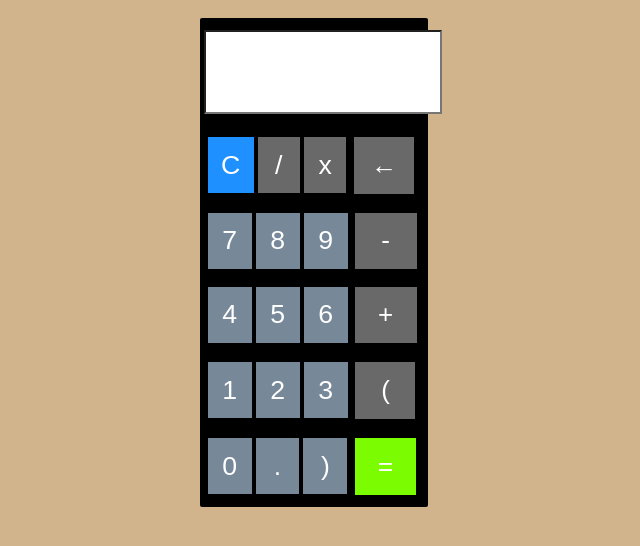
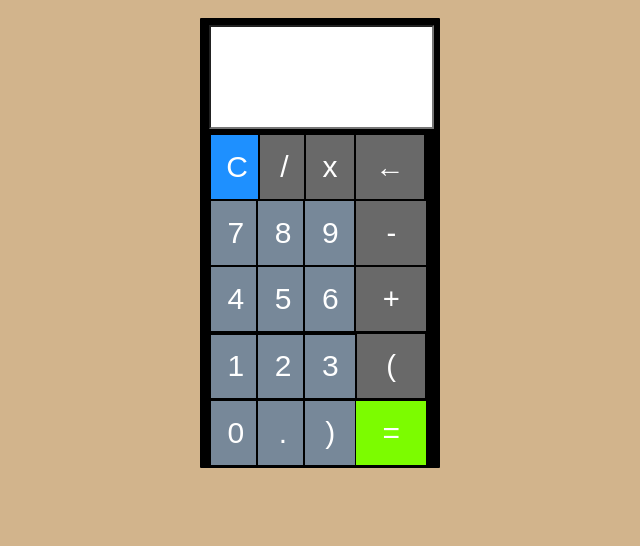
Before and after one commit to nikki30/Handling_HTML, a plain HTML site: page calc-second-stage.html in a window 1280 px wide. Shown: the whole page, without its empty margins (314-954 px from the left). Drawn offline with Linux system fonts and the light colour scheme.

Commit message:
Calc Second stage
Now without spaces between the keys

```diff
--- a/calc-second-stage.html
+++ b/calc-second-stage.html
@@ -1,3 +1,4 @@
+
 <html>
 <head>
 <title>HTML calculator</title>
@@ -8,15 +9,14 @@ body
 background-color:tan;
 }
 .zoom
-{zoom: 200%;
+{zoom: 225.25%;
 }
-
 .box
 {
 background-color:#000000;
-height:489px;
-width:228px;
-border-radius:2px;
+height:450px;
+width:240px;
+border-radius: 1px;
 position:relative;
 top:10px;
 left:40%;
@@ -24,20 +24,20 @@ left:40%;
 .keys
 {
 position:relative;
-top:33px;
+top:30px;
 text-align:right;
-left:0px;
+left:3px;
 }
 .display input
 {
 position:relative;
-left:2px;
-bottom:8px;
+left:7px;
+bottom:13px;
 height:35px;
 color:black;
 background-color:#FFFFFF;
-padding:40px;
-font-size:14.9px;
+padding:50px;
+font-size:12.1px;
 text-align:right;
 }
 .button.green
@@ -59,6 +59,8 @@ border-top:2px FF9933 solid;
 border:2px solid black;
 height: 30px;
 width:25px;
+margin-right: -3px;
+margin-bottom:-6px;
 }
 .button.grey
 {
@@ -70,6 +72,7 @@ font-size:13px;
 width:33px;
 height:30px;
 margin:1.5px;
+margin-bottom:-6px;
 }
 .button.greyy
 {
@@ -82,6 +85,8 @@ width:30px;
 text-align:center;
 margin:2.95px;
 height:28.5px;
+margin-bottom:-6px;
+
 }
 .button.greyo
 {
@@ -91,6 +96,8 @@ border-bottom:black 2px solid;
 border-top:2px FF9933 solid;
 width:23.19px;
 height: 30px;
+ margin-right: -3px;
+margin-bottom:-6px;
 }
 .button.greytwo
 {
@@ -100,6 +107,7 @@ border-bottom:black 2px solid;
 border-top:2px FF9933 solid;
 width:24px;
 height: 30px;
+ margin-right: -3px;
 }
 .button.greytwoo
 {
@@ -109,6 +117,9 @@ border-bottom:black 2px solid;
 border-top:2px FF9933 solid;
 width:23.959px;
 height:30px;
+ margin-right: -3px;
+margin-bottom:-100px;
+
 }
 .display
 {
@@ -136,21 +147,21 @@ height:70px;
 <td><input type="button" class="Button greyy" value="&larr;" onClick="document.calculator.ans.value = document.calculator.ans.value.substring(0,document.calculator.ans.value.length*1 -1)" style="border-style:none"></td>
 </tr>
 <tr>
-<td><input type="button" class="Button greytwo" value="7" onClick="document.calculator.ans.value+='7'" style="border-style:none;border:1px solid black;"></t
-<td><input type="button" class="Button greytwo" value="8" onClick="document.calculator.ans.value+='8'" style="border-style:none; border:1px solid black;"></t
-<td><input type="button" class="Button greytwo" value="9" onClick="document.calculator.ans.value+='9'" style="border-style:none; border:1px solid black;"></t
+<td><input type="button" class="Button greytwo" value="7" onClick="document.calculator.ans.value+='7'" style="border-style:none;border:1px solid black;margin-bottom:-6px;"></t
+<td><input type="button" class="Button greytwo" value="8" onClick="document.calculator.ans.value+='8'" style="border-style:none; border:1px solid black;margin-bottom:-6px;"></t
+<td><input type="button" class="Button greytwo" value="9" onClick="document.calculator.ans.value+='9'" style="border-style:none; border:1px solid black;margin-bottom:-6px;"></t
 <td><input type="button" class="Button grey" value="-" onClick="document.calculator.ans.value+='-'" style="border-style:none; border:1px solid black;"></td>
 </tr>
 <tr>
-<td><input type="button" class="Button greytwo" value="4" onClick="document.calculator.ans.value+='4'"style="border-style:none; border:1px solid black;"></t
-<td><input type="button" class="Button greytwo" value="5" onClick="document.calculator.ans.value+='5'" style="border-style:none; border:1px solid black;"></t
-<td><input type="button" class="Button greytwo" value="6" onClick="document.calculator.ans.value+='6'" style="border-style:none; border:1px solid black;"></t
+<td><input type="button" class="Button greytwo" value="4" onClick="document.calculator.ans.value+='4'"style="border-style:none; border:1px solid black;margin-bottom:-20px;"></t
+<td><input type="button" class="Button greytwo" value="5" onClick="document.calculator.ans.value+='5'" style="border-style:none; border:1px solid black; margin-bottom:-6px;"></t
+<td><input type="button" class="Button greytwo" value="6" onClick="document.calculator.ans.value+='6'" style="border-style:none; border:1px solid black;margin-bottom:-6px;"></t
 <td><input type="button" class="Button grey" value="+" onClick="document.calculator.ans.value+='+'"style="border-style:none; border:1px solid black;"></td>
 </tr>
 <tr>
-<td><input type="button" class="Button greytwo" value="1" onClick="document.calculator.ans.value+='1'" style="border-style:none; border:1px solid black;"></t
-<td><input type="button" class="Button greytwo" value="2" onClick="document.calculator.ans.value+='2'"style="border-style:none;border:1px solid black;"></t
-<td><input type="button" class="Button greytwo" value="3" onClick="document.calculator.ans.value+='3'" style="border-style:none;border:1px solid black;"></t
+<td><input type="button" class="Button greytwo" value="1" onClick="document.calculator.ans.value+='1'" style="border-style:none; border:1px solid black;margin-bottom:-6px;"></t
+<td><input type="button" class="Button greytwo" value="2" onClick="document.calculator.ans.value+='2'"style="border-style:none;border:1px solid black;margin-bottom:-6px;"></t
+<td><input type="button" class="Button greytwo" value="3" onClick="document.calculator.ans.value+='3'" style="border-style:none;border:1px solid black;margin-bottom:-6px;"></t
 <td><input type="button" class="Button greyy" value="(" onClick="document.calculator.ans.value+='('"style="border-style:none"></td>
 </tr>
 <tr>
```
